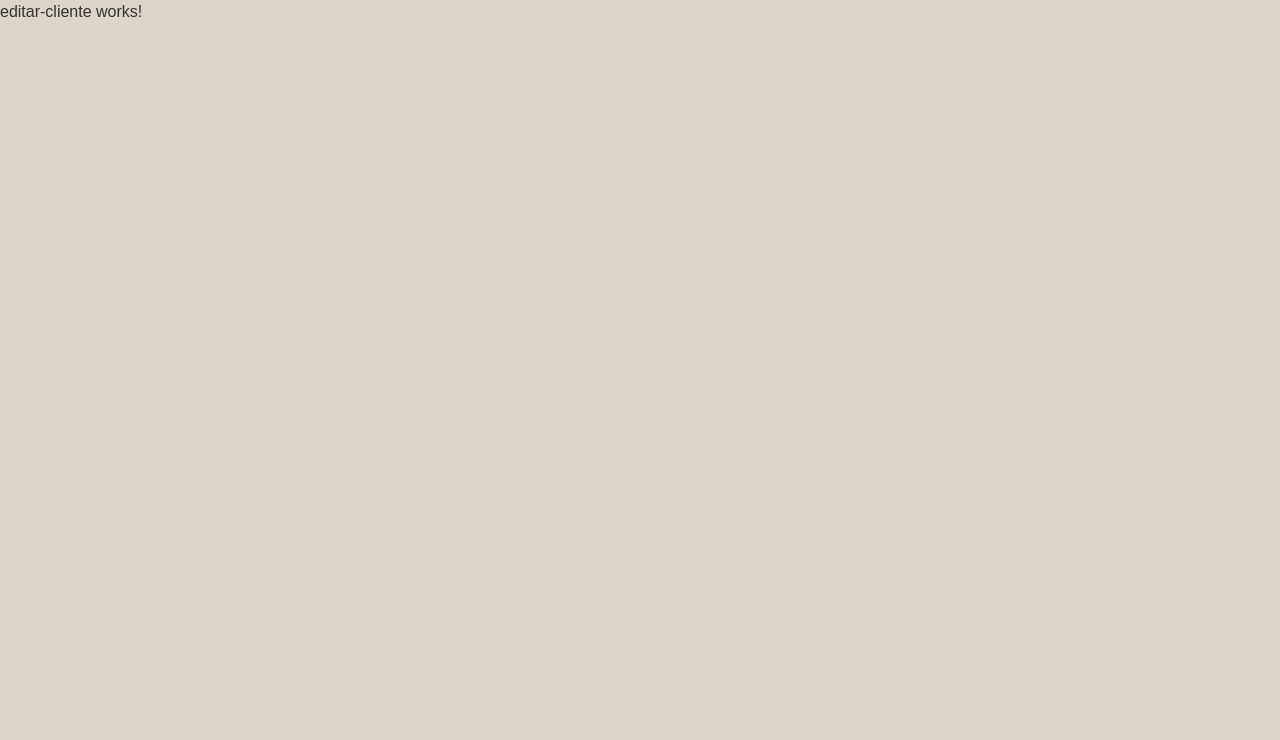
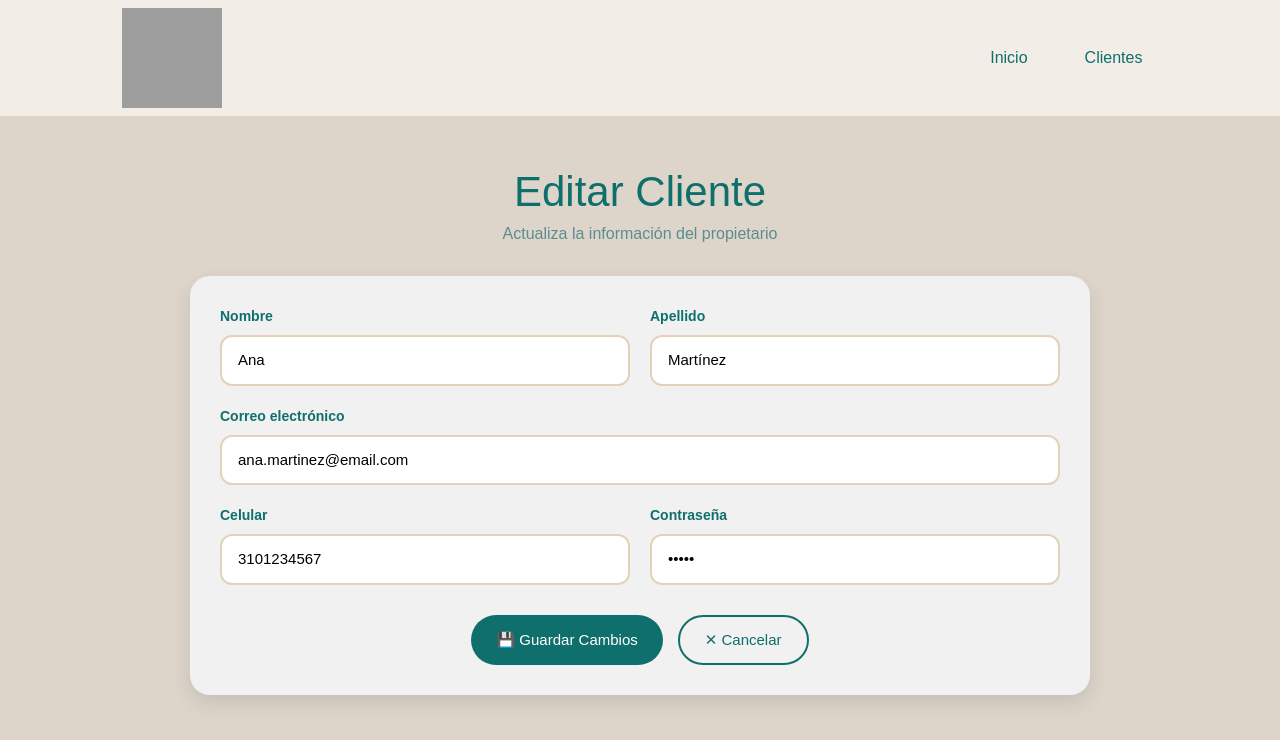
Before and after one commit to LSDVillax923/FrontMediCat, an Angular app: page /clientes/1/editar in a window 1280 px wide. Shown: the top 740 px of the page. Built offline with nearby package versions, Linux system fonts and the light colour scheme; grey boxes are pictures that could not be loaded; a small style sheet from the web is missing.

Commit message:
editar cliente

```diff
--- a/src/app/cliente/editar-cliente/editar-cliente.css
+++ b/src/app/cliente/editar-cliente/editar-cliente.css
@@ -0,0 +1,171 @@
+:host {
+  display: block;
+  min-height: 100vh;
+  background: #ddd5ca;
+  font-family: Arial, sans-serif;
+}
+
+.header {
+  background-color: #f3ede7;
+  border-bottom: 1px solid #e3d2b8;
+  min-height: 70px;
+  padding: 8px clamp(20px, 5vw, 180px);
+  display: flex;
+  align-items: center;
+  justify-content: space-between;
+  gap: 24px;
+  position: sticky;
+  top: 0;
+  z-index: 1000;
+}
+
+.header-container {
+  width: 90%;
+  margin: auto;
+  display: flex;
+  justify-content: space-between;
+  align-items: center;
+}
+
+.logo img {
+  width: 100px;
+  height: 100px;
+  display: block;
+}
+
+.nav {
+  display: flex;
+  align-items: center;
+  gap: 25px;
+}
+
+.nav-link {
+  text-decoration: none;
+  color: #0f6f6c;
+  font-weight: 500;
+}
+
+.dashboard {
+  max-width: 1100px;
+  margin: 50px auto;
+}
+
+.dashboard-header {
+  margin-bottom: 30px;
+  text-align: center;
+}
+
+.dashboard-title {
+  font-size: 42px;
+  color: #0f6f6c;
+  margin: 10px 0 5px;
+}
+
+.dashboard-subtitle {
+  color: #5c8c90;
+}
+
+.form-card {
+  max-width: 900px;
+  margin: 0 auto;
+  background: #f1f1f1;
+  padding: 30px;
+  border-radius: 20px;
+  box-shadow: 0 8px 20px rgba(0, 0, 0, 0.1);
+}
+
+.form-grid {
+  display: grid;
+  grid-template-columns: 1fr 1fr;
+  gap: 20px;
+}
+
+.form-group {
+  display: flex;
+  flex-direction: column;
+  gap: 8px;
+}
+
+.form-group.full-width {
+  grid-column: 1 / -1;
+}
+
+.form-group label {
+  font-weight: bold;
+  color: #0f6f6c;
+  font-size: 14px;
+}
+
+.form-group input {
+  padding: 12px 16px;
+  border: 2px solid #e3d2b8;
+  border-radius: 12px;
+  font-size: 15px;
+  outline: none;
+  transition: border 0.2s;
+}
+
+.form-group input:focus {
+  border-color: #0f6f6c;
+}
+
+.form-acciones {
+  display: flex;
+  gap: 15px;
+  margin-top: 30px;
+  justify-content: center;
+}
+
+.btn-guardar {
+  background: #0f6f6c;
+  color: white;
+  padding: 12px 25px;
+  border-radius: 30px;
+  text-decoration: none;
+  font-weight: 500;
+  border: none;
+  cursor: pointer;
+  font-size: 15px;
+}
+
+.btn-cancelar {
+  background: transparent;
+  color: #0f6f6c;
+  padding: 12px 25px;
+  border: 2px solid #0f6f6c;
+  border-radius: 30px;
+  font-size: 15px;
+  font-weight: 500;
+  cursor: pointer;
+}
+
+.btn-guardar:hover {
+  background: #0a5250;
+}
+
+.btn-cancelar:hover {
+  background: #f0fafa;
+}
+
+.alert {
+  margin: 15px auto;
+  padding: 12px 20px;
+  border-radius: 10px;
+  max-width: 900px;
+}
+
+.alert-success {
+  color: green;
+  background: #dff5e7;
+}
+
+.alert-error {
+  color: #e53935;
+  background: #fdecea;
+}
+
+@media (max-width: 800px) {
+  .form-grid {
+    grid-template-columns: 1fr;
+  }
+}
--- a/src/app/cliente/editar-cliente/editar-cliente.html
+++ b/src/app/cliente/editar-cliente/editar-cliente.html
@@ -1 +1,63 @@
-<p>editar-cliente works!</p>
+<header class="header">
+  <div class="header-container">
+    <a routerLink="/inicio" class="logo">
+      <img src="/img/Medicat.png" alt="Medicat logo" />
+    </a>
+    <nav class="nav">
+      <a routerLink="/inicio" class="nav-link">Inicio</a>
+      <a routerLink="/clientes" class="nav-link">Clientes</a>
+    </nav>
+  </div>
+</header>
+
+<main class="dashboard">
+  <section class="dashboard-header">
+    <h1 class="dashboard-title">Editar Cliente</h1>
+    <p class="dashboard-subtitle">Actualiza la información del propietario</p>
+  </section>
+
+  <p *ngIf="mensaje" class="alert alert-success">{{ mensaje }}</p>
+  <p *ngIf="error" class="alert alert-error">{{ error }}</p>
+
+  <div class="form-card">
+    <form (ngSubmit)="guardarCambios()">
+      <div class="form-grid">
+        <div class="form-group">
+          <label for="nombre">Nombre</label>
+          <input type="text" id="nombre" name="nombre" [(ngModel)]="formData.nombre" required />
+        </div>
+
+        <div class="form-group">
+          <label for="apellido">Apellido</label>
+          <input type="text" id="apellido" name="apellido" [(ngModel)]="formData.apellido" required />
+        </div>
+
+        <div class="form-group full-width">
+          <label for="correo">Correo electrónico</label>
+          <input type="email" id="correo" name="correo" [(ngModel)]="formData.correo" required />
+        </div>
+
+        <div class="form-group">
+          <label for="celular">Celular</label>
+          <input type="text" id="celular" name="celular" [(ngModel)]="formData.celular" required />
+        </div>
+
+        <div class="form-group">
+          <label for="contrasenia">Contraseña</label>
+          <input
+            type="password"
+            id="contrasenia"
+            name="contrasenia"
+            [(ngModel)]="formData.contrasenia"
+            required
+          />
+        </div>
+      </div>
+
+      <div class="form-acciones">
+        <button type="submit" class="btn-guardar">💾 Guardar Cambios</button>
+        <button type="button" class="btn-cancelar" (click)="volverAClientes()">✕ Cancelar</button>
+      </div>
+    </form>
+  </div>
+</main>
--- a/src/app/cliente/editar-cliente/editar-cliente.ts
+++ b/src/app/cliente/editar-cliente/editar-cliente.ts
@@ -1,9 +1,100 @@
+import { CommonModule } from '@angular/common';
 import { Component } from '@angular/core';
+import { FormsModule } from '@angular/forms';
+import { ActivatedRoute, Router, RouterLink } from '@angular/router';
+
+interface ClienteEditable {
+  id: number;
+  nombre: string;
+  apellido: string;
+  correo: string;
+  celular: string;
+  contrasenia: string;
+}
 
 @Component({
   selector: 'app-editar-cliente',
-  imports: [],
+
+  imports: [CommonModule, FormsModule, RouterLink],
   templateUrl: './editar-cliente.html',
   styleUrl: './editar-cliente.css',
 })
-export class EditarCliente {}
+
+export class EditarCliente {
+  clienteId = 0;
+  mensaje = '';
+  error = '';
+
+  formData: ClienteEditable = {
+    id: 0,
+    nombre: '',
+    apellido: '',
+    correo: '',
+    celular: '',
+    contrasenia: '',
+  };
+
+  private readonly clientesMock: ClienteEditable[] = [
+    {
+      id: 1,
+      nombre: 'Ana',
+      apellido: 'Martínez',
+      correo: 'ana.martinez@email.com',
+      celular: '3101234567',
+      contrasenia: '12345',
+    },
+    {
+      id: 2,
+      nombre: 'Carlos',
+      apellido: 'Ruiz',
+      correo: 'carlos.ruiz@email.com',
+      celular: '3209876543',
+      contrasenia: '12345',
+    },
+    {
+      id: 3,
+      nombre: 'Diana',
+      apellido: 'Gómez',
+      correo: 'diana.gomez@email.com',
+      celular: '3001122334',
+      contrasenia: '12345',
+    },
+  ];
+
+  constructor(
+    private readonly route: ActivatedRoute,
+    private readonly router: Router,
+  ) {
+    this.cargarCliente();
+  }
+
+  private cargarCliente(): void {
+    this.clienteId = Number(this.route.snapshot.paramMap.get('id'));
+
+    const cliente = this.clientesMock.find((item) => item.id === this.clienteId);
+
+    if (!cliente) {
+      this.error = 'No se encontró el cliente para editar.';
+      return;
+    }
+
+    this.formData = { ...cliente };
+  }
+
+  guardarCambios(): void {
+    const { nombre, apellido, correo, celular, contrasenia } = this.formData;
+
+    if (!nombre || !apellido || !correo || !celular || !contrasenia) {
+      this.error = 'Todos los campos son obligatorios.';
+      this.mensaje = '';
+      return;
+    }
+
+    this.error = '';
+    this.mensaje = `Se actualizó el cliente ${nombre} ${apellido}.`;
+  }
+
+  volverAClientes(): void {
+    this.router.navigate(['/clientes']);
+  }
+}
```
